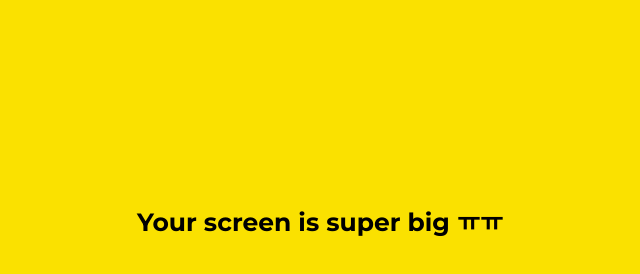
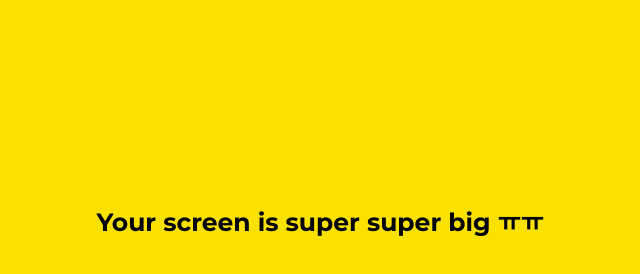
Before and after one commit to Hyeongseoplee/kakao-clone-coding__2021, a plain HTML site: page friends.html in a window 1280 px wide. Shown: the part 178-452 px from the top of the page, without its empty margins (320-960 px from the left). Drawn offline with Linux system fonts and the light colour scheme.

Commit message:
super ->super x2

```diff
--- a/friends.html
+++ b/friends.html
@@ -89,7 +89,7 @@
 
     <div class="splash-screen"><i class="fa fa-comment fa-7x"></i></div>
 
-    <div class="mediaQuery">Your screen is super big ㅠㅠ</div>
+    <div class="mediaQuery">Your screen is super super big ㅠㅠ</div>
 
     <nav class="nav">
       <ul class="nav__list">
```
